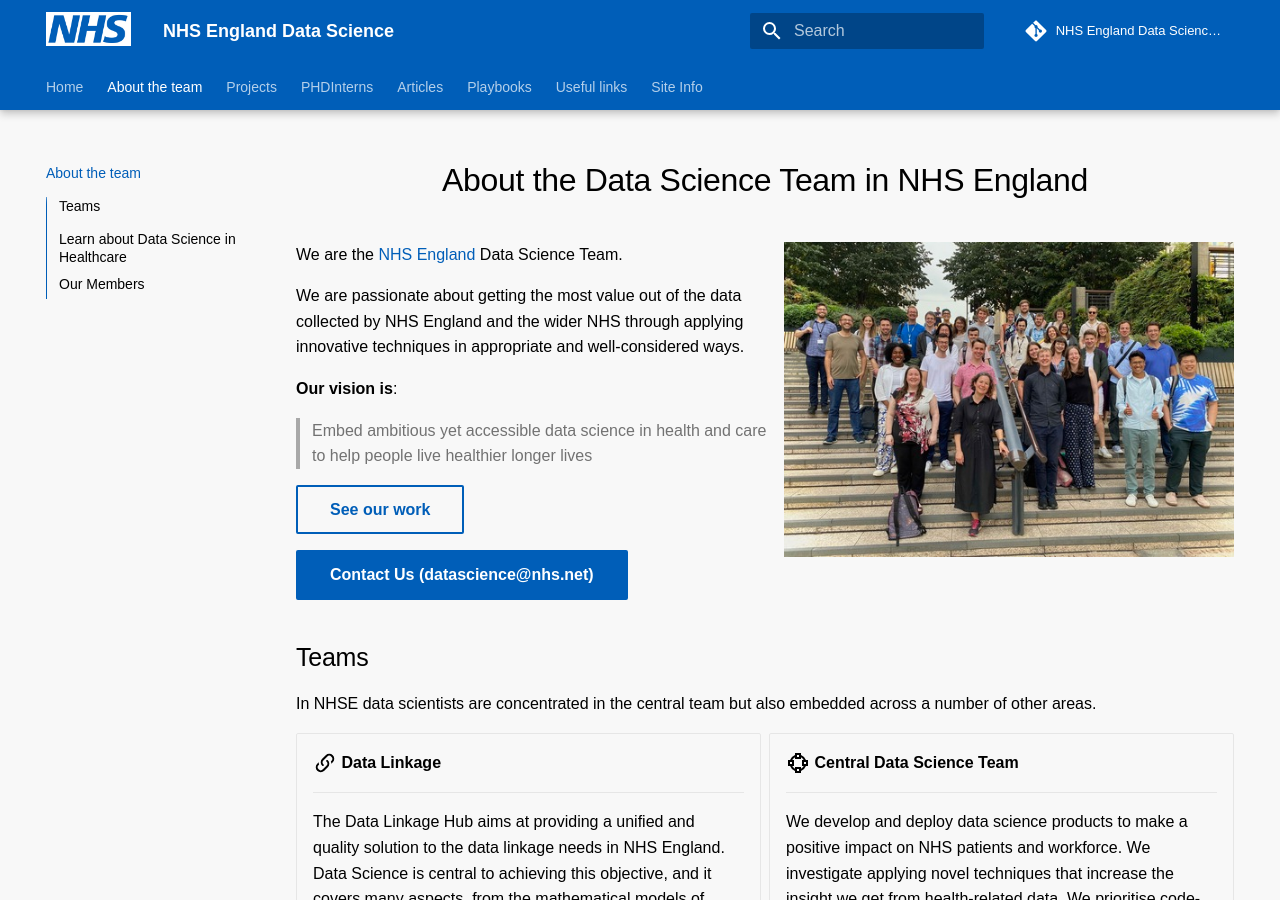
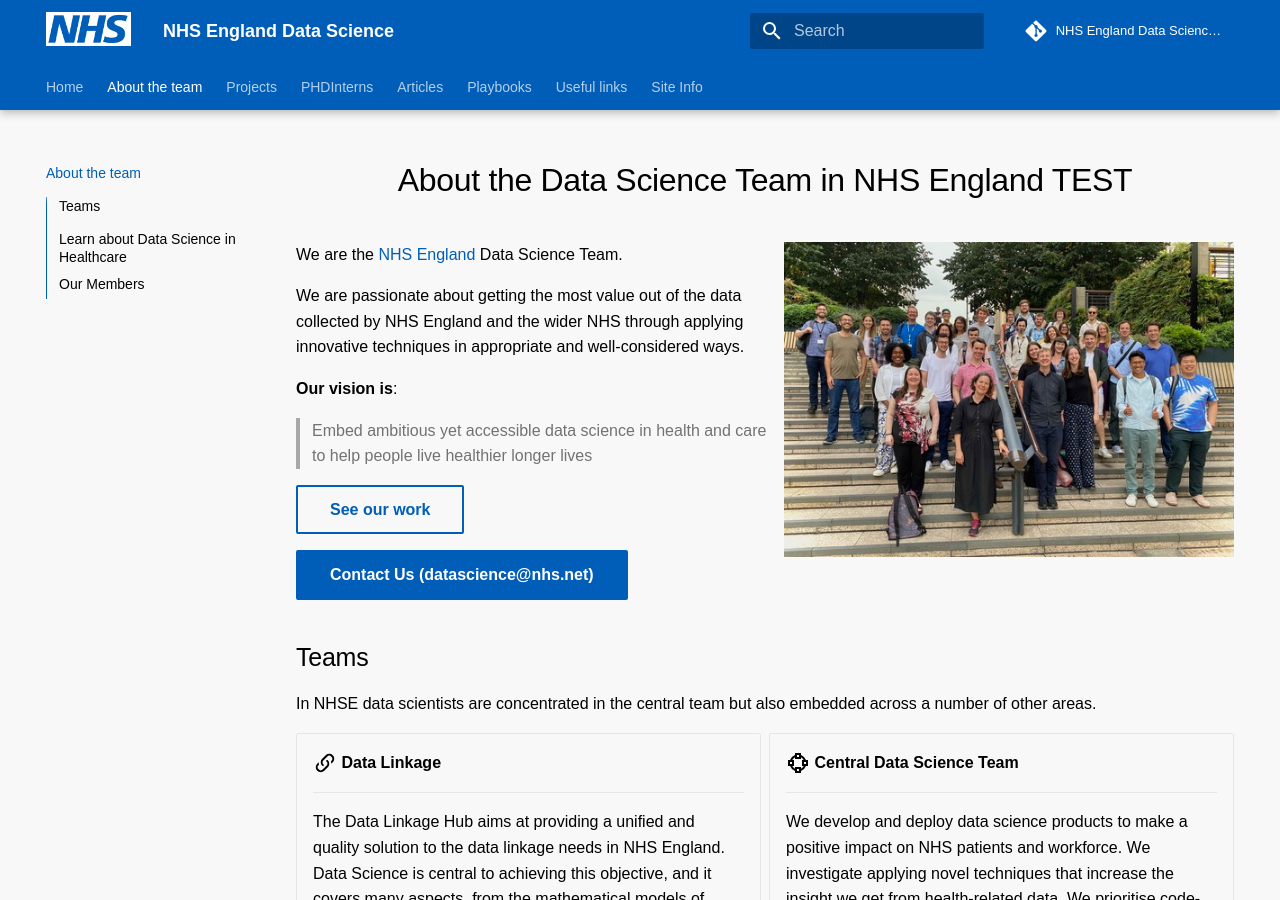
Before and after one commit to nhsengland/datascience, an MkDocs documentation site: the page built from docs/about.md, in a window 1280 px wide and 900 px high. Built offline with MkDocs 1.6.1 and Material for MkDocs 9.7.7, drawn with Linux system fonts in a browser that asks for light colours; some web fonts are replaced; comment, search, counter and statistics services are not loaded; old or Windows-style settings are respelled for this version of MkDocs.

Commit message:
Update about.md

```diff
--- a/docs/about.md
+++ b/docs/about.md
@@ -1,5 +1,5 @@
 
-# About the Data Science Team in NHS England
+# About the Data Science Team in NHS England TEST
 
 ![Data science team photo, all stood on some stairs outdoors.](images/DS_team_photo_smaller.jpeg){ width="450" align=right}
 
```
